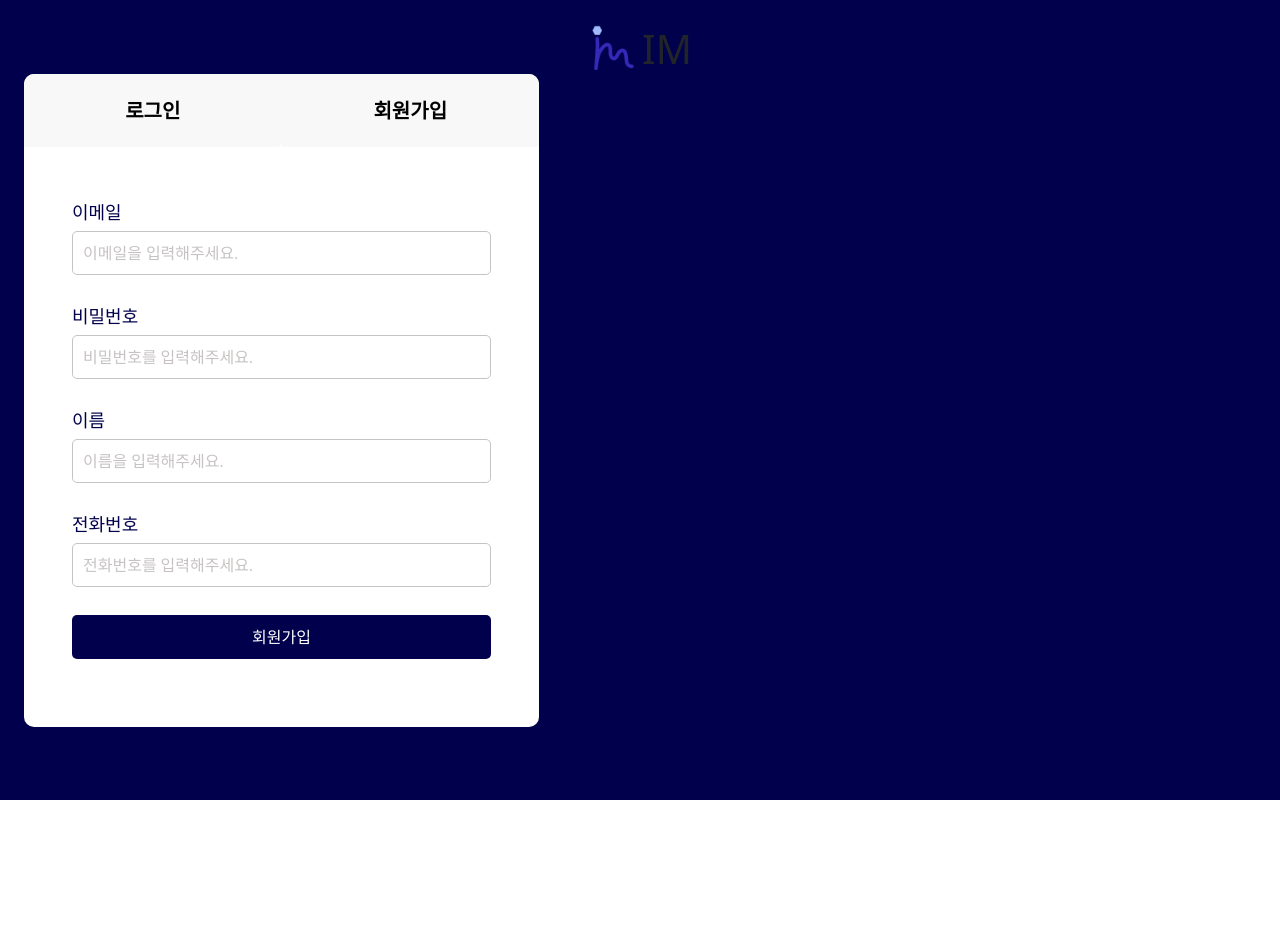
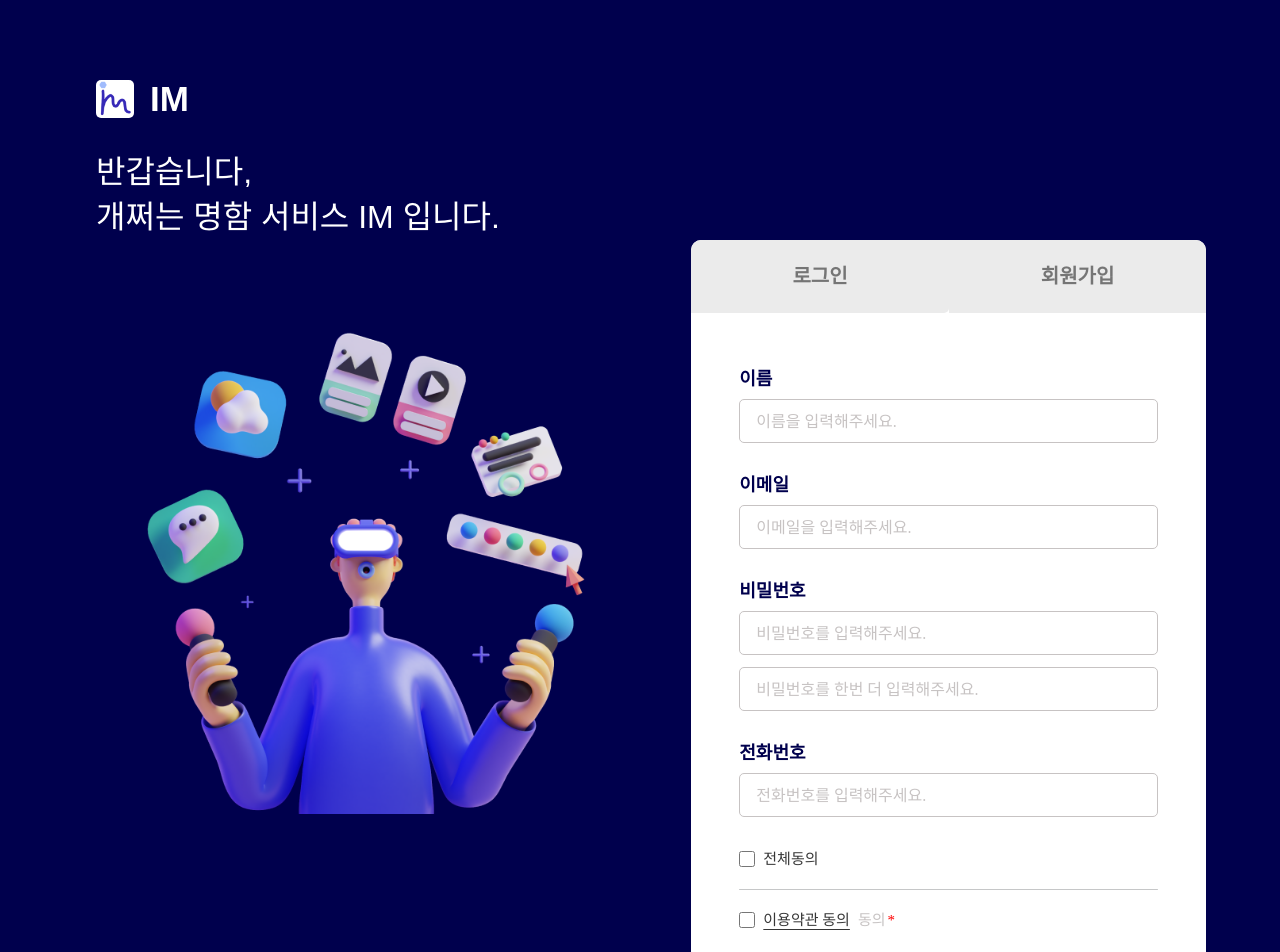
Before and after one commit to Wacathon/frontend, a React (Create React App) app: page /auth/1 in a window 1280 px wide. Shown: the top 952 px of the page. Before the commit the page ends 800 px from the top, so only its background shows below. Built offline with nearby package versions, Linux system fonts and the light colour scheme; no server answers.

Commit message:
Add Design for Auth Form

```diff
--- a/src/components/auths/UserLogin.js
+++ b/src/components/auths/UserLogin.js
@@ -26,20 +26,25 @@ function UserLogin() {
 		<div>
 			<div className="auth-sign-form-input">
 				<Inputs
+					inputId="email"
 					inputName="이메일"
 					inputType="email"
 					inputValue={email}
 					setInputValue={setEmail}
 					inputPlaceholder="이메일을 입력해주세요."
+					inputAutoType="email"
+					isRequired={true}
 				/>
 			</div>
 			<div className="auth-sign-form-input">
 				<Inputs
+					inputId="passwd"
 					inputName="비밀번호"
 					inputType="password"
 					inputValue={passwd}
 					setInputValue={setPasswd}
 					inputPlaceholder="비밀번호를 입력해주세요."
+					isRequired={true}
 				/>
 			</div>
 			<button className="auth-sign-btn" onClick={onLoginClick}>
--- a/src/components/auths/UserSignup.js
+++ b/src/components/auths/UserSignup.js
@@ -6,21 +6,40 @@ import { useNavigate } from "react-router-dom";
 function UserSignup() {
 	const navigate = useNavigate();
 
+	const [name, setName] = useState("");
 	const [email, setEmail] = useState("");
 	const [passwd, setPasswd] = useState("");
-	const [name, setName] = useState("");
+	const [passwdCheck, setPasswdCheck] = useState("");
 	const [phoneNum, setPhoneNum] = useState("");
+
+	const onPhoneChange = (e) => {
+		const {
+			target: { value },
+		} = e;
+		setPhoneNum(value);
+	};
 
 	const onSignupClick = async (e) => {
 		e.preventDefault();
-		if (email === "" || passwd === "" || name === "" || phoneNum === "") {
+		if (
+			email === "" ||
+			passwd === "" ||
+			passwdCheck === "" ||
+			name === "" ||
+			phoneNum === ""
+		) {
 			alert("회원가입 정보를 올바르게 입력해주세요!");
 			return;
 		}
+		if (passwd !== passwdCheck) {
+			alert("입력하신 비밀번호를 다시 확인해주세요.");
+			return;
+		}
 
+		setName("");
 		setEmail("");
 		setPasswd("");
-		setName("");
+		setPasswdCheck("");
 		setPhoneNum("");
 
 		userSignup(email, name, passwd, phoneNum, navigate);
@@ -30,37 +49,94 @@ function UserSignup() {
 		<div>
 			<div className="auth-sign-form-input">
 				<Inputs
+					inputId="name"
+					inputName="이름"
+					inputValue={name}
+					setInputValue={setName}
+					inputPlaceholder="이름을 입력해주세요."
+					isRequired={true}
+				/>
+			</div>
+			<div className="auth-sign-form-input">
+				<Inputs
+					inputId="email"
 					inputName="이메일"
 					inputType="email"
 					inputValue={email}
 					setInputValue={setEmail}
 					inputPlaceholder="이메일을 입력해주세요."
+					inputAutoType="email"
+					isRequired={true}
 				/>
 			</div>
 			<div className="auth-sign-form-input">
 				<Inputs
+					inputId="passwd"
 					inputName="비밀번호"
 					inputType="password"
 					inputValue={passwd}
 					setInputValue={setPasswd}
 					inputPlaceholder="비밀번호를 입력해주세요."
+					isRequired={true}
+				/>
+			</div>
+			<div className="auth-sign-form-input passwdCheck-margin">
+				<Inputs
+					inputId="passwdCheck"
+					inputType="password"
+					inputValue={passwdCheck}
+					setInputValue={setPasswdCheck}
+					inputPlaceholder="비밀번호를 한번 더 입력해주세요."
+					isRequired={true}
 				/>
 			</div>
 			<div className="auth-sign-form-input">
-				<Inputs
-					inputName="이름"
-					inputValue={name}
-					setInputValue={setName}
-					inputPlaceholder="이름을 입력해주세요."
+				<label htmlFor="phone">전화번호</label>
+				<input
+					id="phone"
+					type="tel"
+					placeholder="전화번호를 입력해주세요."
+					value={phoneNum}
+					required
+					autoComplete="tel"
+					pattern="[0-9]{3}-[0-9]{4}-[0-9]{4}"
+					onChange={onPhoneChange}
 				/>
 			</div>
-			<div className="auth-sign-form-input">
-				<Inputs
-					inputName="전화번호"
-					inputValue={phoneNum}
-					setInputValue={setPhoneNum}
-					inputPlaceholder="전화번호를 입력해주세요."
-				/>
+			<div className="auth-sign-form-agreement">
+				<label className="auth-agreement-box">
+					<input type="checkbox" />
+					<span className="auth-agreement-label">전체동의</span>
+				</label>
+				<hr className="auth-sign-form-line" />
+				<label className="auth-agreement-box">
+					<input type="checkbox" />
+					<span className="auth-agreement-label show-agreement">
+						이용약관 동의
+					</span>
+					<span className="auth-agreement-required-text">
+						동의<span id="star-text">*</span>
+					</span>
+				</label>
+				<label className="auth-agreement-box">
+					<input type="checkbox" />
+					<span className="auth-agreement-label show-agreement">
+						개인정보 수집 및 이용 동의
+					</span>
+					<span className="auth-agreement-required-text">
+						동의<span id="star-text">*</span>
+					</span>
+				</label>
+				<label className="auth-agreement-box">
+					<input type="checkbox" />
+					<span className="auth-agreement-label">
+						<span id="optional-agreement">[선택]</span>
+						<span className="show-agreement">
+							마케팅 활용 동의 및 광고 수신
+						</span>
+					</span>
+					<span className="auth-agreement-required-text">동의</span>
+				</label>
 			</div>
 			<button className="auth-sign-btn" onClick={onSignupClick}>
 				회원가입
--- a/src/components/auths/auth.css
+++ b/src/components/auths/auth.css
@@ -1,15 +1,85 @@
 /* AuthPage */
 .auth-container {
+	display: flex;
+	flex-direction: column;
 	width: 100%;
-	height: 100%;
 	min-height: 100vh;
+	padding: 3rem 2rem;
 	background-color: var(--app-primary-color);
+}
+
+.auth-0 {
+	display: flex;
+	flex-direction: column;
+	margin-top: 2rem;
+	margin-left: 4rem;
+	gap: 2rem;
+}
+
+.auth-0-0 {
+	display: flex;
+	flex-direction: row;
+	align-items: center;
+	gap: 1rem;
+}
+.auth-0-1 {
+}
+
+.auth-logo-container {
+	width: 2.375rem;
+	height: 2.375rem;
+	border-radius: 0.3125rem;
+	background-color: #fff;
+}
+
+.auth-logo {
+	width: 100%;
+	height: auto;
+	flex-shrink: 0;
+}
+
+.auth-logo-text {
+	color: #fff;
+	font-family: Arial;
+	font-size: 2.1875rem;
+	font-style: normal;
+	font-weight: 700;
+	line-height: 1.75rem;
+}
+
+.auth-introduce-text {
+	color: #fff;
+	font-family: Arial;
+	font-size: 2rem;
+	font-style: normal;
+	font-weight: 500;
+	line-height: 140%;
+}
+
+.auth-1 {
+	display: flex;
+	flex-direction: row;
+	justify-content: space-evenly;
+	width: 100%;
+}
+
+.auth-img-container {
+	/* align-self: end; */
+	/* width: 100%; */
+}
+
+.auth-img {
+	width: 36rem;
+	height: auto;
+	flex-shrink: 0;
 }
 
 .auth-box {
 	display: flex;
 	flex-direction: column;
 	max-width: 32.1875rem;
+	width: 100%;
+	min-width: 17.5rem;
 	height: 100%;
 	/* min-height: 28.8125rem; */
 	flex-shrink: 0;
@@ -36,7 +106,7 @@
 	font-family: Sandoll GothicNeo1;
 	font-size: 1.25rem;
 	font-style: normal;
-	font-weight: 600;
+	font-weight: 700;
 	line-height: 1.75rem;
 }
 
@@ -55,10 +125,10 @@
 }
 
 .auth-toggle-false {
-	background-color: #f8f8f8;
+	background-color: #ebebeb;
 }
 .auth-toggle-false span {
-	color: #000;
+	color: #757575;
 }
 
 .auth-box-sign-form {
@@ -71,17 +141,27 @@
 	margin: 1.75rem 0;
 }
 
+.auth-sign-form-input label {
+	margin-bottom: 0.375rem;
+	color: var(--app-primary-color);
+	font-family: Sandoll GothicNeo1;
+	font-size: 1.125rem;
+	font-style: normal;
+	font-weight: 600;
+	line-height: 1.75rem;
+}
+
 .auth-sign-form-input input {
 	width: 100%;
 	min-height: 2.75rem;
+	padding: 0.5rem 1rem;
 	border-radius: 0.3125rem;
 	border: 1px solid #c7c3c3;
-	background: var(--, #fff);
+	background-color: #fff;
 	flex-shrink: 0;
 }
 .auth-sign-form-input input::placeholder {
-	padding: 0.5rem;
-	color: var(--_2, #c7c3c3);
+	color: #c7c3c3;
 	font-family: Sandoll GothicNeo1;
 	font-size: 1rem;
 	font-style: normal;
@@ -89,21 +169,81 @@
 	line-height: 1.75rem;
 }
 
-.auth-sign-form-input label {
-	margin-bottom: 0.25rem;
-	color: var(--app-primary-color);
-	font-family: Sandoll GothicNeo1;
-	font-size: 1.125rem;
-	font-style: normal;
-	font-weight: 500;
-	line-height: 1.75rem;
+.passwdCheck-margin {
+	margin-top: -1rem;
 }
 
 .auth-sign-btn {
 	width: 100%;
-	min-height: 2.75rem;
-	color: #fff;
+	min-height: 3.25rem;
+	margin-top: 2rem;
 	border-radius: 0.3125rem;
 	background: var(--app-primary-color);
+	color: #fff;
+	font-family: Sandoll GothicNeo1;
+	font-size: 1.25rem;
+	font-style: normal;
+	font-weight: 600;
+	line-height: 1.75rem;
+}
+
+/* agreement */
+.auth-sign-form-agreement {
+}
+
+.auth-sign-form-line {
+	width: 100%;
+	height: 0.0625rem;
+	margin: 0.75rem 0;
+	border-radius: 6.1875rem;
+	background: #d9d9d9;
+}
+
+.auth-agreement-box {
+	display: flex;
+	align-items: center;
+	gap: 0.5rem;
+	margin: 1rem 0;
+}
+
+.auth-agreement-box input {
+	width: 1rem;
+	height: 1rem;
+	flex-shrink: 0;
+	border-radius: 0.0625rem;
+	border: 1px solid #c7c3c3;
+	background: #fff;
+}
+
+.auth-agreement-label {
+	color: #363636;
+	font-family: Sandoll GothicNeo1;
+	font-size: 0.9375rem;
+	font-style: normal;
+	font-weight: 400;
+	line-height: 1.75rem;
+}
+.auth-agreement-label #optional-agreement {
+	margin-right: 0.25rem;
+}
+.show-agreement {
+	cursor: pointer;
+	text-decoration: underline #363636 1px;
+	text-underline-position: under;
+}
+
+.auth-agreement-required-text {
+	display: flex;
+	gap: 0.125rem;
+
+	color: #c7c3c3;
+	font-family: Sandoll GothicNeo1;
+	font-size: 0.9375rem;
+	font-style: normal;
+	font-weight: 400;
+	line-height: 1.75rem;
+}
+.auth-agreement-required-text #star-text {
+	color: red;
 }
 /* UserLogin & UserSignup */
--- a/src/hooks/useInputs.js
+++ b/src/hooks/useInputs.js
@@ -1,13 +1,16 @@
 import React from "react";
 
 function Inputs({
+	inputId,
 	inputName,
 	inputType,
 	inputValue,
 	setInputValue,
 	inputPlaceholder,
+	inputAutoType,
+	isRequired,
 }) {
-	const onTextChange = (e) => {
+	const onValueChange = (e) => {
 		const {
 			target: { value },
 		} = e;
@@ -16,13 +19,15 @@ function Inputs({
 
 	return (
 		<>
-			{inputName && <label htmlFor={inputName}>{inputName}</label>}
+			{inputName && <label htmlFor={inputId}>{inputName}</label>}
 			<input
-				id={inputName}
+				id={inputId}
+				required={isRequired || false}
 				type={inputType || "text"}
 				placeholder={inputPlaceholder}
 				value={inputValue}
-				onChange={onTextChange}
+				autoComplete={inputAutoType || "off"}
+				onChange={onValueChange}
 			/>
 		</>
 	);
--- a/src/pages/AuthPage.js
+++ b/src/pages/AuthPage.js
@@ -4,6 +4,7 @@ import UserLogin from "../components/auths/UserLogin";
 import UserSignup from "../components/auths/UserSignup";
 
 import logo from "../img/app_logo.png";
+import authImg from "../img/app_auth_page_img.png";
 import "../components/auths/auth.css";
 
 function AuthPage() {
@@ -27,16 +28,24 @@ function AuthPage() {
 
 	return (
 		<div className="auth-container">
-			<div className="wrapper">
-				<div className="d-flex justify-content-center align-items-center">
-					<img
-						alt="app_icon"
-						src={logo}
-						width="50"
-						height="50"
-						className="d-inline-block me-1"
-					/>
-					<h1 className="m-0">IM</h1>
+			<div className="auth-0">
+				<div className="auth-0-0">
+					<div className="auth-logo-container">
+						<img alt="app_icon" src={logo} className="auth-logo" />
+					</div>
+					<span className="auth-logo-text">IM</span>
+				</div>
+				<div className="auth-0-1">
+					<span className="auth-introduce-text">
+						반갑습니다,
+						<br />
+						개쩌는 명함 서비스 IM 입니다.
+					</span>
+				</div>
+			</div>
+			<div className="auth-1">
+				<div className="auth-img-container">
+					<img alt="app_auth_page_img" src={authImg} className="auth-img" />
 				</div>
 				<div className="auth-box">
 					<div className="auth-box-toggle-container">
--- a/src/routes/AppRouter.js
+++ b/src/routes/AppRouter.js
@@ -64,13 +64,15 @@ function AppRouter() {
 					</button>
 				</div>
 			) : (
+				<div className="router-1">
 					<Routes>
 						<Route path="/" element={<MainPage />} />
 						<Route path="/auth/:signMethod" element={<AuthPage />} />
-					{/* <Route path="/auth/sign-in" element={<AuthPage />} />
-							<Route path="/auth/sign-up" element={<AuthPage />} /> */}
 						<Route path="/tag-setup/*" element={<InitSetRouter />} />
-					<Route path="/feedback-form/:userId" element={<FeedbackFormPage />} />
+						<Route
+							path="/feedback-form/:userId"
+							element={<FeedbackFormPage />}
+						/>
 						<Route
 							path="/feedback-form/:userId/result"
 							element={<ResultPage />}
@@ -78,6 +80,7 @@ function AppRouter() {
 						<Route path="/card/:userId" element={<PublicNameCardPage />} />
 						<Route path="/*" element={<MainPage />} />
 					</Routes>
+				</div>
 			)}
 		</>
 	);
--- a/src/routes/route.css
+++ b/src/routes/route.css
@@ -13,9 +13,14 @@
 
 .router-0 {
 	display: flex;
-	width: inherit;
-	height: inherit;
+	width: 100%;
+	height: 100%;
 	background-color: #fff;
+}
+
+.router-1 {
+	width: 100%;
+	height: 100%;
 }
 
 .router-nav-0 {
```
Also changed, not shown: src/img/app_auth_page_img.png (added). Lines whose indentation alone changed are shown as unchanged.
